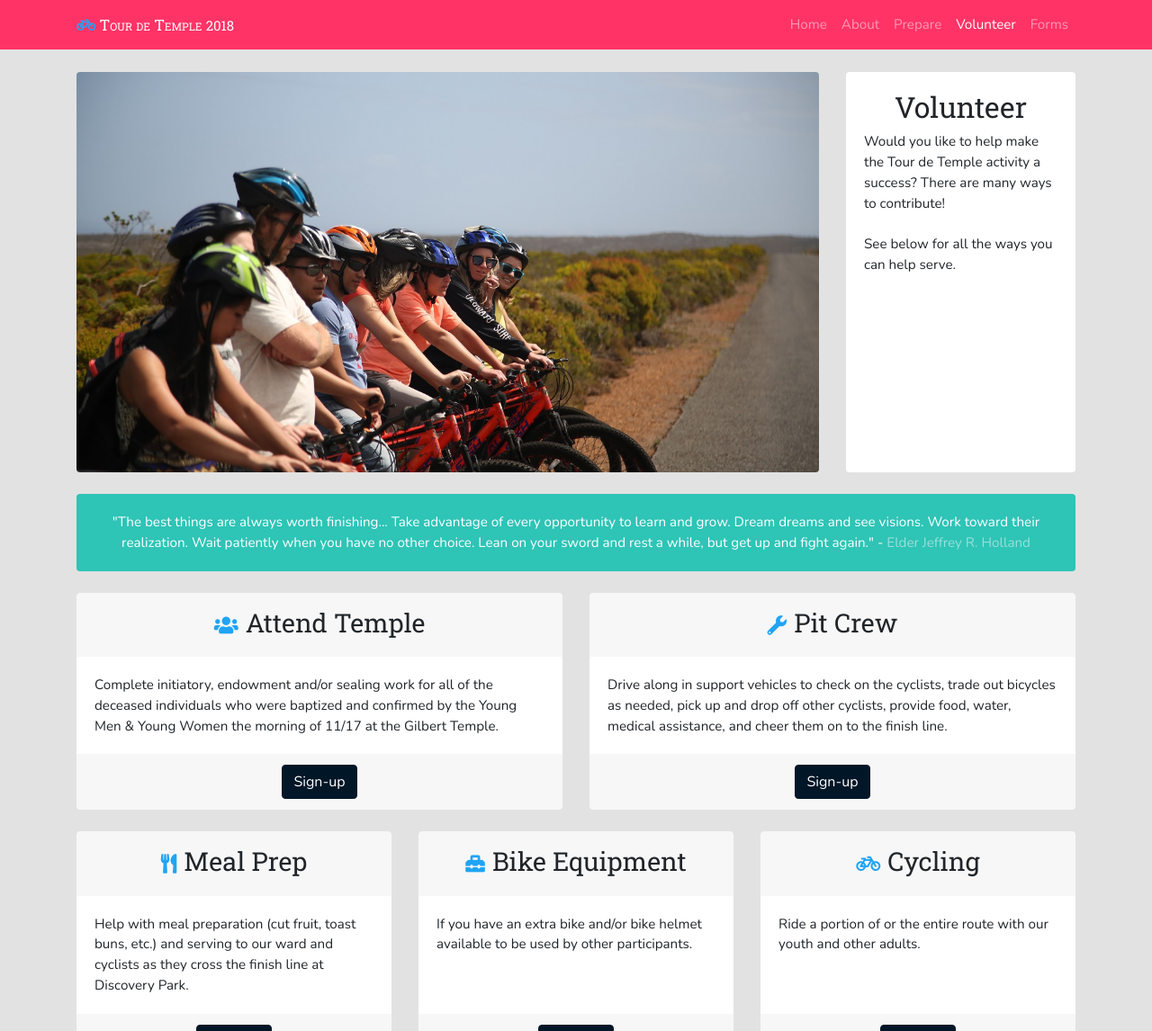
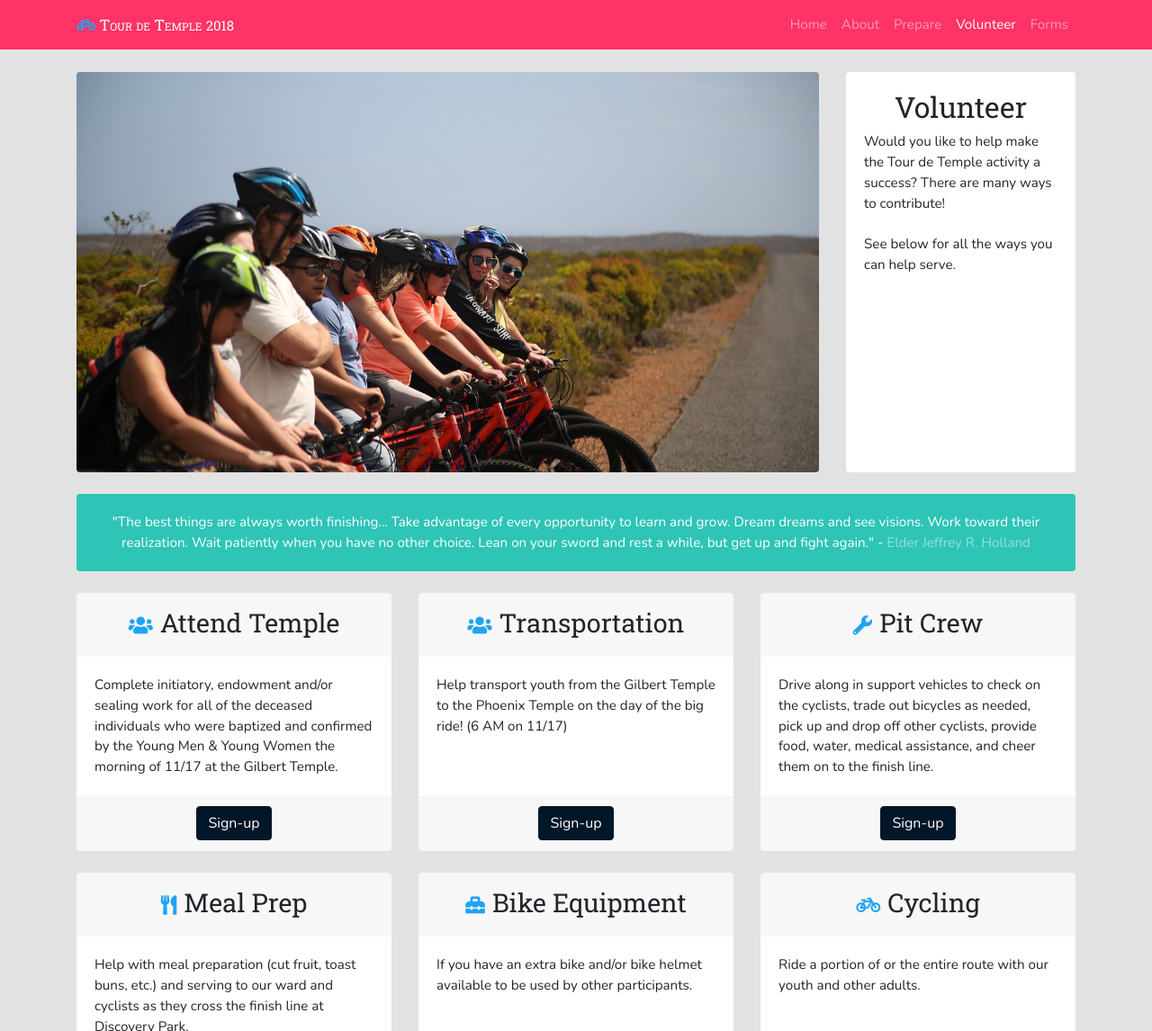
Before and after one commit to tourdetemple2018/tourdetemple2018.github.io, a website: page volunteer.html in a window 1280 px wide. Shown: the top 1146 px of the page at 90% size. Drawn offline with nearby package versions, Linux system fonts and the light colour scheme.

Commit message:
Added new volunteer form and permission form

```diff
--- a/volunteer.html
+++ b/volunteer.html
@@ -68,7 +68,7 @@
 
           <!-- Content Row -->
           <div class="row">
-                <div class="col-md-6 mb-4">
+                <div class="col-md-4 mb-4">
                   <div class="card h-100">
                       <div class="card-header">
                           <p><i class="fas fa-users fa-xs mr-2"></i>Attend Temple</p>
@@ -81,8 +81,22 @@
                     </div>
                   </div>
                 </div>
-                <!-- /.col-md-6 -->
-                <div class="col-md-6 mb-4">
+                <!-- /.col-md-4 -->
+                <div class="col-md-4 mb-4">
+                  <div class="card h-100">
+                      <div class="card-header">
+                          <p><i class="fas fa-users fa-xs mr-2"></i>Transportation</p>
+                      </div>
+                    <div class="card-body">
+                      <p class="card-text">Help transport youth from the Gilbert Temple to the Phoenix Temple on the day of the big ride! (6 AM on 11/17)</p>
+                    </div>
+                    <div class="card-footer">
+                      <a href="https://docs.google.com/document/d/1oKElrLSa3rIefBVnXwsocJwugm013vLPU8iY1pVlTuI/edit?usp=sharing" class="btn btn-primary">Sign-up</a>
+                    </div>
+                  </div>
+                </div>
+                <!-- /.col-md-4 -->
+                <div class="col-md-4 mb-4">
                   <div class="card h-100">
                       <div class="card-header">
                           <p><i class="fas fa-wrench fa-xs mr-2"></i>Pit Crew</p>
```
Also changed, not shown: forms.html (+3 -3 lines), 1 other file.
